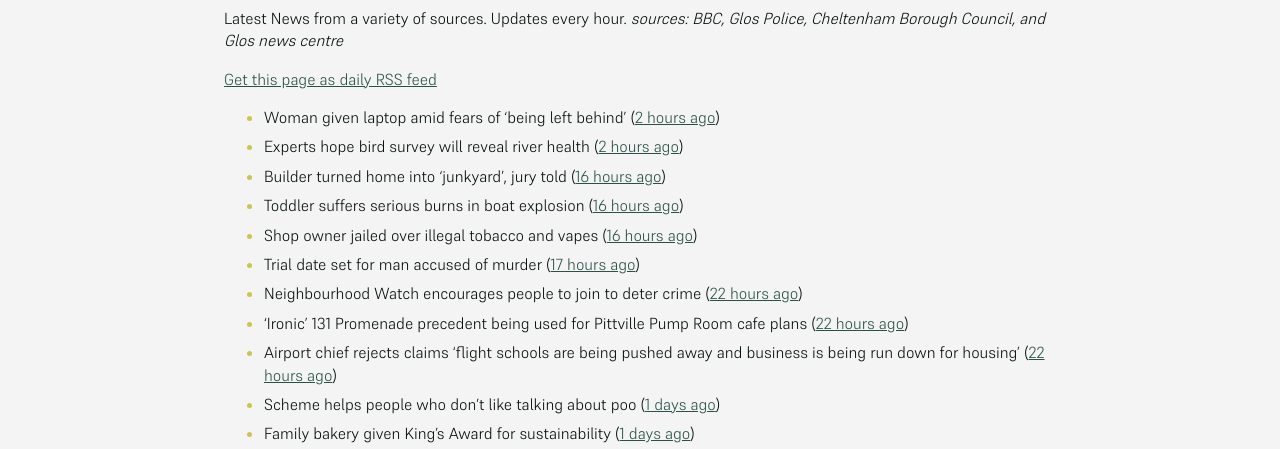
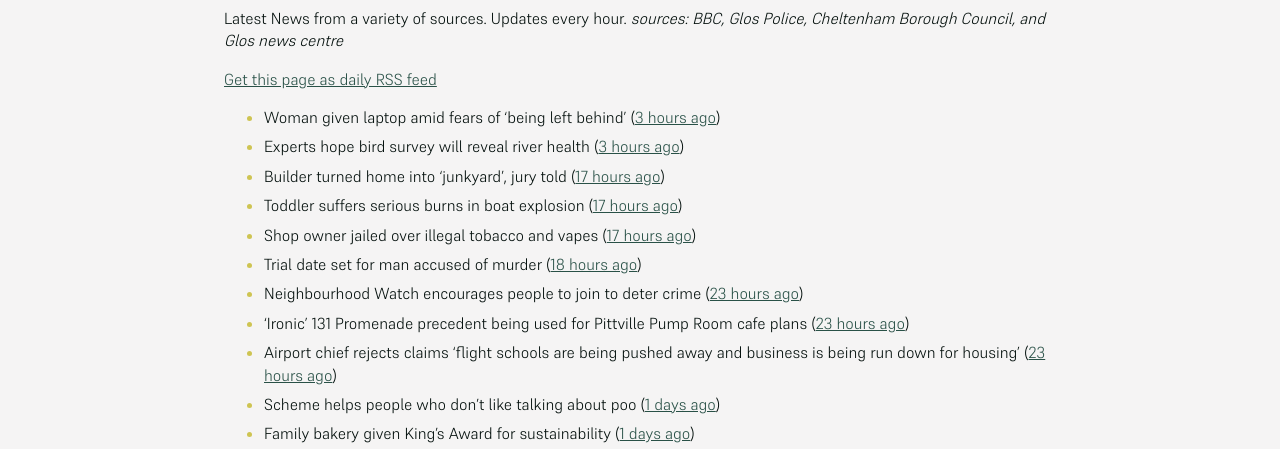
Before and after one commit to mat-0/cheltenham-open-data, a Jekyll site: the page built from _pages/news.md, in a window 1280 px wide. Shown: the part 266-715 px from the top of the page. Built offline with Jekyll 4.4.1, drawn with Linux system fonts in a browser that asks for light colours; some of the changed text lies outside the part shown.

Commit message:
Updated 2025-06-03 08:59:34

```diff
--- a/_pages/news.md
+++ b/_pages/news.md
@@ -12,15 +12,15 @@ _sources: BBC, Glos Police, Cheltenham Borough Council, and Glos news centre_
 [Get this page as daily RSS feed](/daily.rss)
 
 <!-- news_marker starts -->
-- Woman given laptop amid fears of 'being left behind' ([2 hours ago](https://www.bbc.com/news/articles/cy8nvm5v5ymo))
-- Experts hope bird survey will reveal river health ([2 hours ago](https://www.bbc.com/news/articles/c9wgv0dy485o))
-- Builder turned home into 'junkyard', jury told ([16 hours ago](https://www.bbc.com/news/articles/c7v7jqygvlpo))
-- Toddler suffers serious burns in boat explosion ([16 hours ago](https://www.bbc.com/news/articles/c1j5k49zg9yo))
-- Shop owner jailed over illegal tobacco and vapes ([16 hours ago](https://www.bbc.com/news/articles/c071jlz50peo))
-- Trial date set for man accused of murder ([17 hours ago](https://www.bbc.com/news/articles/cy75j4rr1x1o))
-- Neighbourhood Watch encourages people to join to deter crime ([22 hours ago](https://gloucesternewscentre.co.uk/neighbourhood-watch-encourages-people-to-join-to-deter-crime/))
-- ‘Ironic’ 131 Promenade precedent being used for Pittville Pump Room cafe plans ([22 hours ago](https://gloucesternewscentre.co.uk/ironic-131-promenade-precedent-being-used-for-pittville-pump-room-cafe-plans/))
-- Airport chief rejects claims ‘flight schools are being pushed away and business is being run down for housing’ ([22 hours ago](https://gloucesternewscentre.co.uk/airport-chief-rejects-claims-flight-schools-are-being-pushed-away-and-business-is-being-run-down-for-housing/))
+- Woman given laptop amid fears of 'being left behind' ([3 hours ago](https://www.bbc.com/news/articles/cy8nvm5v5ymo))
+- Experts hope bird survey will reveal river health ([3 hours ago](https://www.bbc.com/news/articles/c9wgv0dy485o))
+- Builder turned home into 'junkyard', jury told ([17 hours ago](https://www.bbc.com/news/articles/c7v7jqygvlpo))
+- Toddler suffers serious burns in boat explosion ([17 hours ago](https://www.bbc.com/news/articles/c1j5k49zg9yo))
+- Shop owner jailed over illegal tobacco and vapes ([17 hours ago](https://www.bbc.com/news/articles/c071jlz50peo))
+- Trial date set for man accused of murder ([18 hours ago](https://www.bbc.com/news/articles/cy75j4rr1x1o))
+- Neighbourhood Watch encourages people to join to deter crime ([23 hours ago](https://gloucesternewscentre.co.uk/neighbourhood-watch-encourages-people-to-join-to-deter-crime/))
+- ‘Ironic’ 131 Promenade precedent being used for Pittville Pump Room cafe plans ([23 hours ago](https://gloucesternewscentre.co.uk/ironic-131-promenade-precedent-being-used-for-pittville-pump-room-cafe-plans/))
+- Airport chief rejects claims ‘flight schools are being pushed away and business is being run down for housing’ ([23 hours ago](https://gloucesternewscentre.co.uk/airport-chief-rejects-claims-flight-schools-are-being-pushed-away-and-business-is-being-run-down-for-housing/))
 - Scheme helps people who don't like talking about poo ([1 days ago](https://www.bbc.com/news/articles/cg711227mv2o))
 - Family bakery given King's Award for sustainability ([1 days ago](https://www.bbc.com/news/articles/crr7ezreqedo))
 - Veteran, aged 90, still fighting to correct pension 'robbery' ([1 days ago](https://www.bbc.com/news/articles/c2d5l7k3p31o))
```
Also changed, not shown: other parts of _pages/news.md (+4 -4 lines), _data/flood.json (+4 -4 lines), _pages/fix-my-street.md (+3 -3 lines), index.md (+5 -5 lines).
